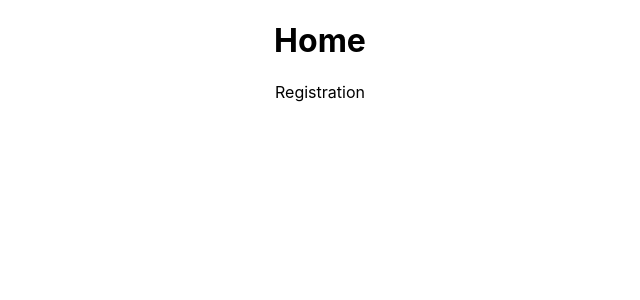
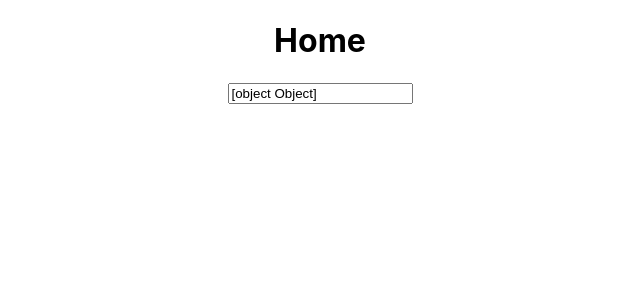
Before and after one commit to imhilla/TelCars, a React (Create React App) app in the folder react-frontend/: page / in a window 1280 px wide. Shown: the top 300 px of the page, without its empty margins (320-960 px from the left). Built offline with nearby package versions, Linux system fonts and the light colour scheme.

Commit message:
add handle change events and constructor

```diff
--- a/react-frontend/src/components/auth/Registration.js
+++ b/react-frontend/src/components/auth/Registration.js
@@ -1,10 +1,36 @@
+/* eslint-disable react/no-unused-state */
+/* eslint-disable react/prefer-stateless-function */
 import React from 'react';
 
 class Registration extends React.Component {
+  constructor(props) {
+    super(props);
+    this.state = {
+      email: '',
+      password: '',
+      password_confirmation: '',
+      registrationErrors: '',
+    };
+    this.handleSubmit = this.handleSubmit.bind(this);
+    this.handleChange = this.handleChange.bind(this);
+  }
+
+  handleChange(event) {
+    console.log('handle change', event);
+  }
+
+  handleSubmit(event) {
+    console.log('form submitted');
+    event.preventDefault();
+  }
+
   render() {
+    const email = this.state;
     return (
       <div>
-        Registration
+        <form onSubmit={this.handleSubmit}>
+          <input type="email" name="email" placeholder="Email" value={email} onChange={this.handleChange} required />
+        </form>
       </div>
     );
   }
```
